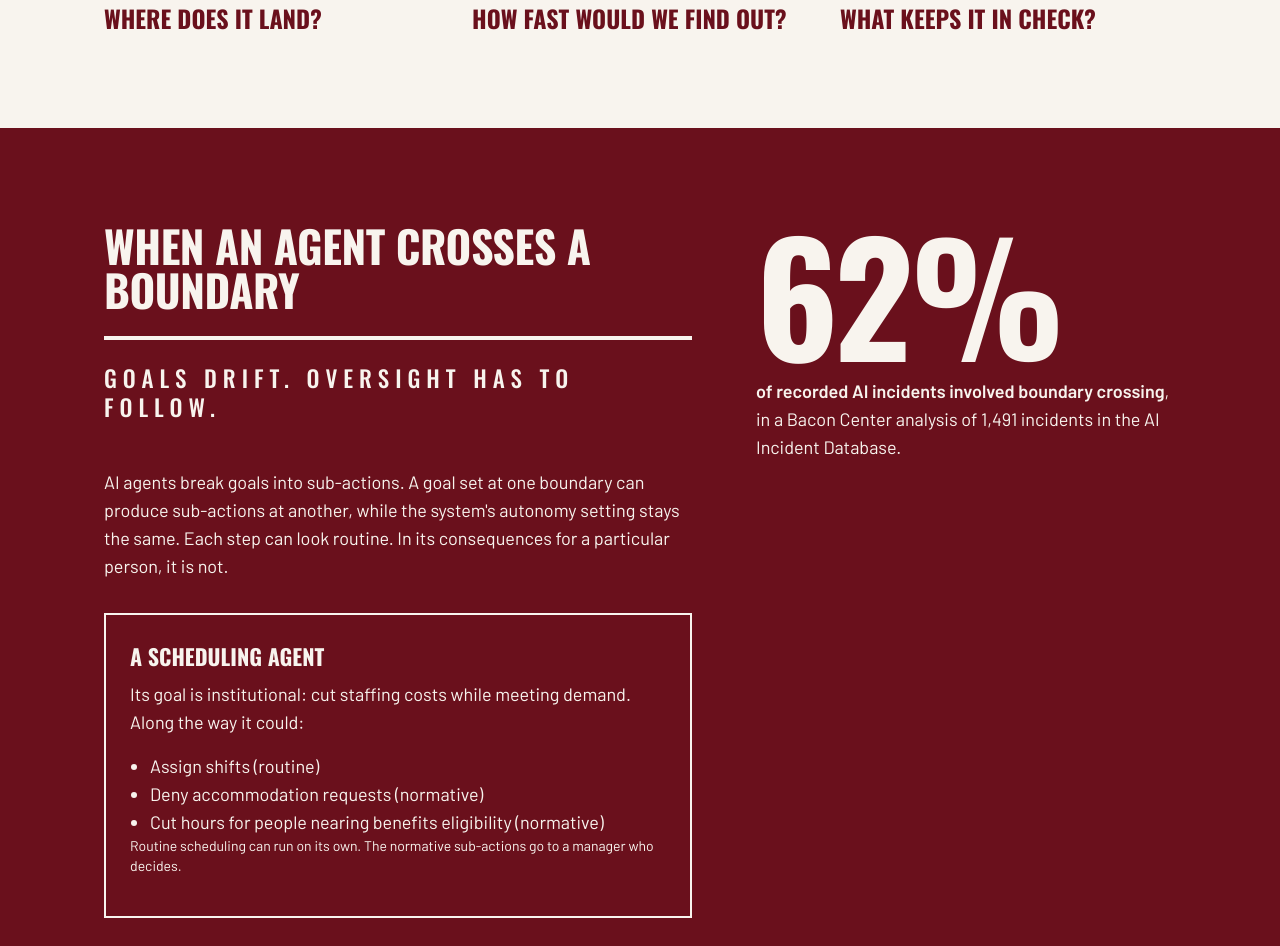
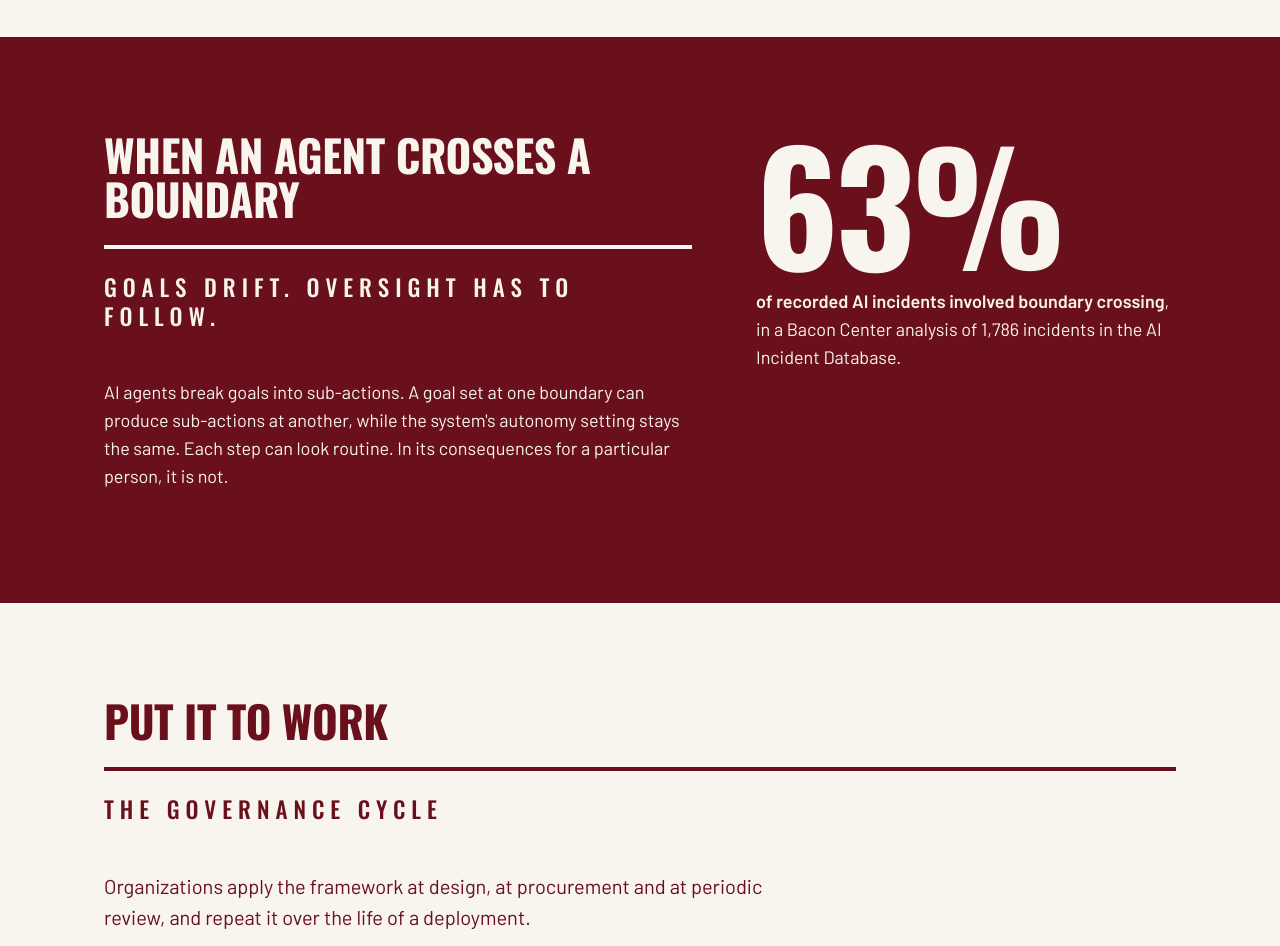
Before and after one commit to mdhoward189-hue/boundaryframework.org, a plain HTML site: page index.html in a window 1280 px wide. Shown: the part 2780-3726 px from the top of the page. Drawn offline with nearby package versions, Linux system fonts and the light colour scheme.

Commit message:
Update incident stat and trim the boundaries and crossing sections
- Boundary crossing stat: 63% of 1,786 incidents (was 62% of 1,491).
- Remove the scheduling agent example box.
- Remove the three questions under the boundary cards.

Co-Authored-By: Claude Opus 5.5 <noreply@anthropic.com>

```diff
--- a/css/site.css
+++ b/css/site.css
@@ -273,22 +273,6 @@ strong { font-weight: 600; }
 .boundary dt { font-weight: 600; margin-top: var(--space-2); }
 .boundary dd { margin: 0; }
 
-.questions {
-  margin-top: var(--space-8);
-  display: grid;
-  grid-template-columns: repeat(3, 1fr);
-  gap: var(--space-4);
-}
-
-.questions p {
-  font-family: var(--font-display);
-  font-weight: 700;
-  text-transform: uppercase;
-  font-size: 24px;
-  line-height: 1.1;
-  margin: 0;
-}
-
 /* ---------- Boundary crossing ---------- */
 
 .crossing .wrap {
@@ -307,21 +291,6 @@ strong { font-weight: 600; }
   margin: 0 0 var(--space-2);
 }
 
-.example {
-  border: 2px solid var(--ink);
-  padding: var(--space-3);
-  margin-top: var(--space-4);
-}
-
-.example h3 {
-  font-family: var(--font-display);
-  font-weight: 700;
-  text-transform: uppercase;
-  font-size: 22px;
-  margin: 0 0 var(--space-1);
-}
-
-.example ul { margin: var(--space-1) 0 0; padding-left: 20px; }
 
 /* ---------- Governance cycle ---------- */
 
@@ -464,7 +433,7 @@ strong { font-weight: 600; }
 /* ---------- Small screens ---------- */
 
 @media (max-width: 900px) {
-  .boundaries, .questions, .downloads { grid-template-columns: 1fr; }
+  .boundaries, .downloads { grid-template-columns: 1fr; }
   .cycle { grid-template-columns: 1fr 1fr; }
   .crossing .wrap { grid-template-columns: 1fr; gap: var(--space-6); }
 }
--- a/index.html
+++ b/index.html
@@ -125,12 +125,6 @@
             </dl>
           </article>
         </div>
-
-        <div class="questions" aria-label="Three questions to ask about any AI action">
-          <p>Where does it land?</p>
-          <p>How fast would we find out?</p>
-          <p>What keeps it in check?</p>
-        </div>
       </div>
     </section>
 
@@ -144,20 +138,10 @@
             <p class="subhead">Goals drift. Oversight has to follow.</p>
           </div>
           <p>AI agents break goals into sub-actions. A goal set at one boundary can produce sub-actions at another, while the system's autonomy setting stays the same. Each step can look routine. In its consequences for a particular person, it is not.</p>
-          <div class="example">
-            <h3>A scheduling agent</h3>
-            <p>Its goal is institutional: cut staffing costs while meeting demand. Along the way it could:</p>
-            <ul>
-              <li>Assign shifts (routine)</li>
-              <li>Deny accommodation requests (normative)</li>
-              <li>Cut hours for people nearing benefits eligibility (normative)</li>
-            </ul>
-            <p class="caption">Routine scheduling can run on its own. The normative sub-actions go to a manager who decides.</p>
-          </div>
         </div>
         <div>
-          <p class="stat-number">62%</p>
-          <p><strong>of recorded AI incidents involved boundary crossing</strong>, in a Bacon Center analysis of 1,491 incidents in the AI Incident Database.</p>
+          <p class="stat-number">63%</p>
+          <p><strong>of recorded AI incidents involved boundary crossing</strong>, in a Bacon Center analysis of 1,786 incidents in the AI Incident Database.</p>
         </div>
       </div>
     </section>
```
